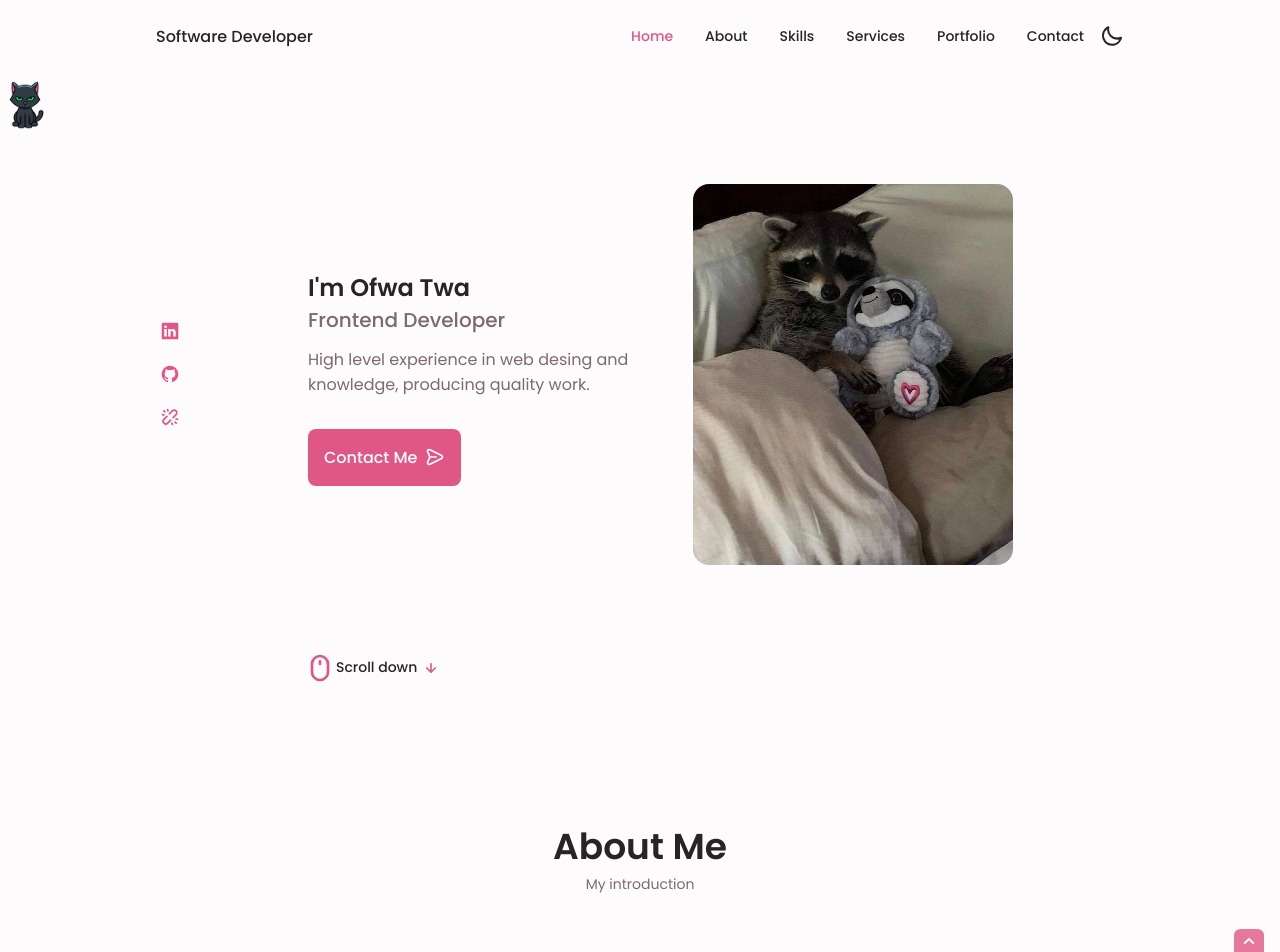
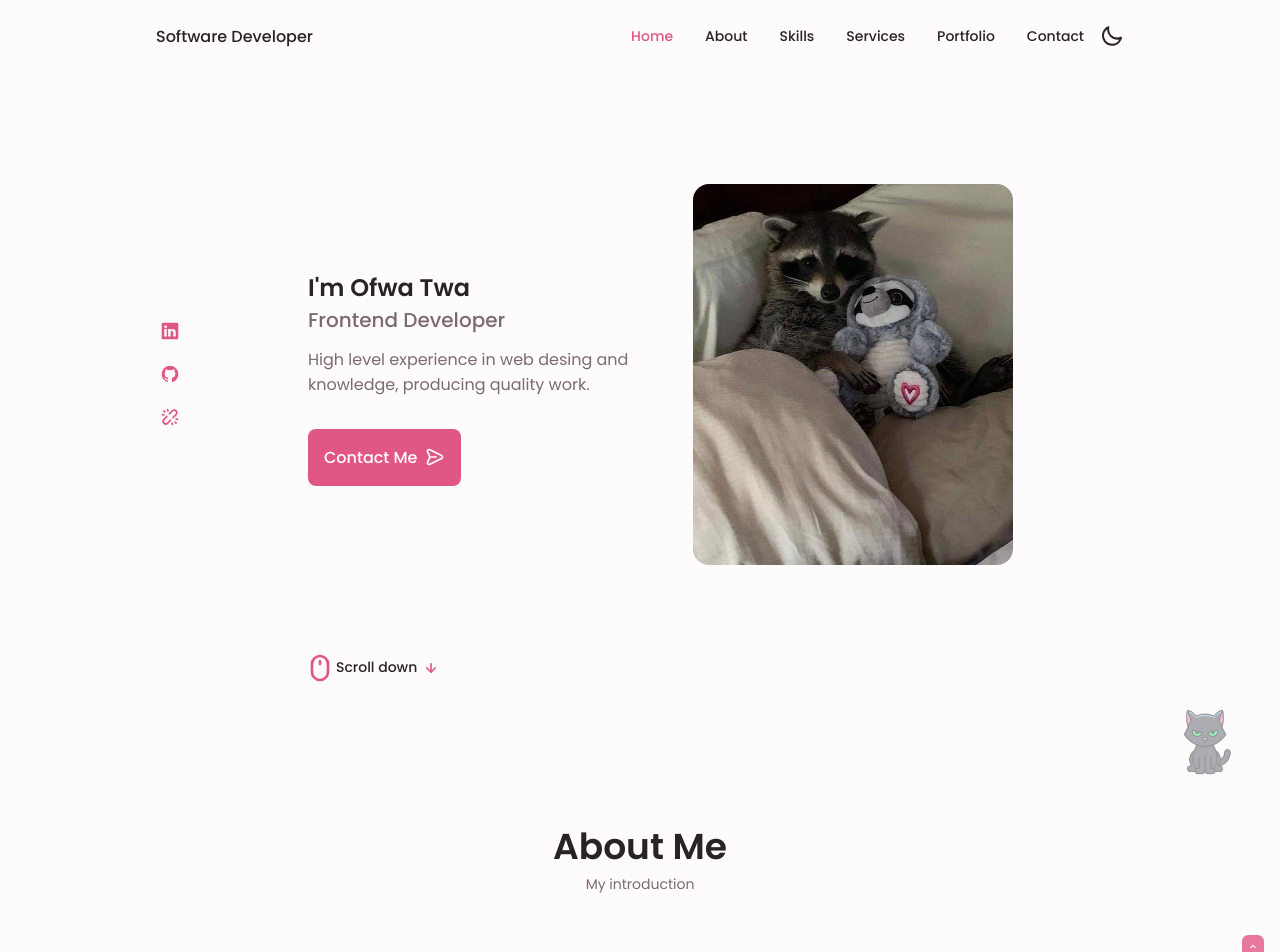
Before and after one commit to OfwaTwa/Portafolio2.0, a React (Vite) app: page / in a window 1280 px wide. Shown: the top 952 px of the page. Built offline with nearby package versions, Linux system fonts and the light colour scheme.

Commit message:
add Umi to the cats

```diff
--- a/src/componentes/cats.jsx
+++ b/src/componentes/cats.jsx
@@ -1,12 +1,27 @@
+import { useState } from "react";
+
 import iconCat from "../imagenes/cats/catIcon.png";
+import imageUmi from "../imagenes/cats/Umi.jpg";
+
 import "../style/cats.css"
+const Cats = (props) => {
 
-const Cats = (props) => {
+  const [open, setOpen] = useState(false);
+
+  const onClick = (props) => {
+    if(open){
+      setOpen(false);
+    } else{
+      setOpen(true);
+    }
+  }
+
   return (
     <>
       <div className="image__container">
-        <img src={iconCat} alt=" " className="image__icon"/>
+        <img src={iconCat} alt=" " className="image__icon" onClick={()=>{onClick()}}/>
       </div>
+      <img src={imageUmi} className={`image__Umi ${open ? "image__Umi-open" : null}`} />
     </>
   );
 };
--- a/src/index.css
+++ b/src/index.css
@@ -950,8 +950,8 @@ img {
 
 .scrollup__icon{
   font-size: 1.5rem;
-  height: 1.5;
-  width: 1.5rem;
+  height: .8rem;
+  width: 1rem;
   color: #fff;
 }
 
--- a/src/style/cats.css
+++ b/src/style/cats.css
@@ -1,10 +1,32 @@
 .image__container{
     position: fixed;
-    top: 5rem;
-    left: 0;
+    bottom: 1rem;
+    right: 2.5rem;
     z-index: 9999;
 }
 
+.image__Umi{
+    position: fixed;
+    top: 10%;
+    left: 15%;
+    width: 70%;
+    z-index: 9999;
+    border-radius: .5rem;
+    visibility: hidden;
+}
+
+.image__Umi-open{
+    visibility: visible;
+}
+
 .image__icon{
-    width: 50px;
+    width: 70px;
+    opacity: 0.4;
 }
+
+.image__icon:hover{
+    opacity: 1;
+    width: 80px;
+    transition: .5s;
+    cursor: pointer;
+}
```
Also changed, not shown: src/imagenes/cats/Umi.jpg (added).
